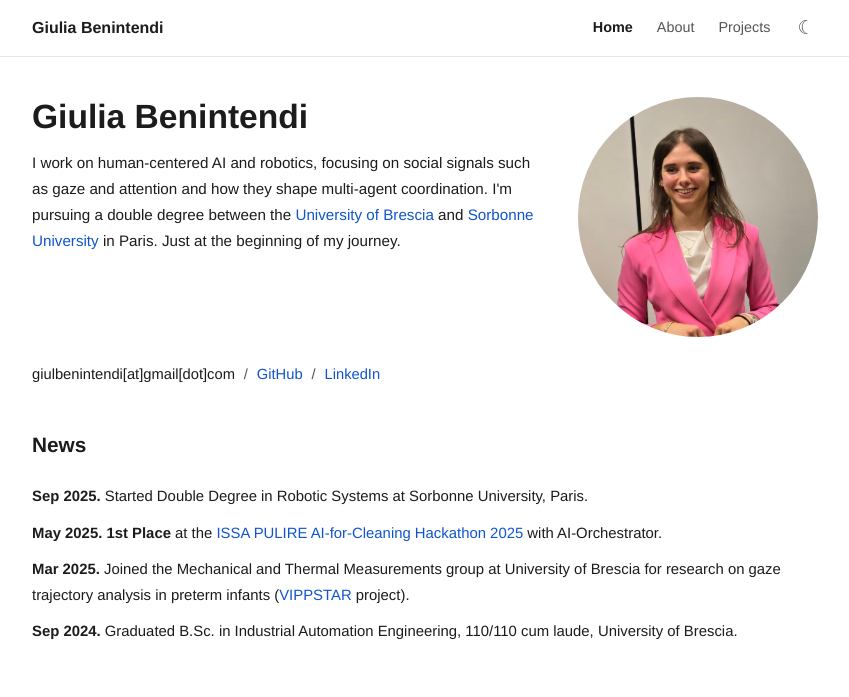
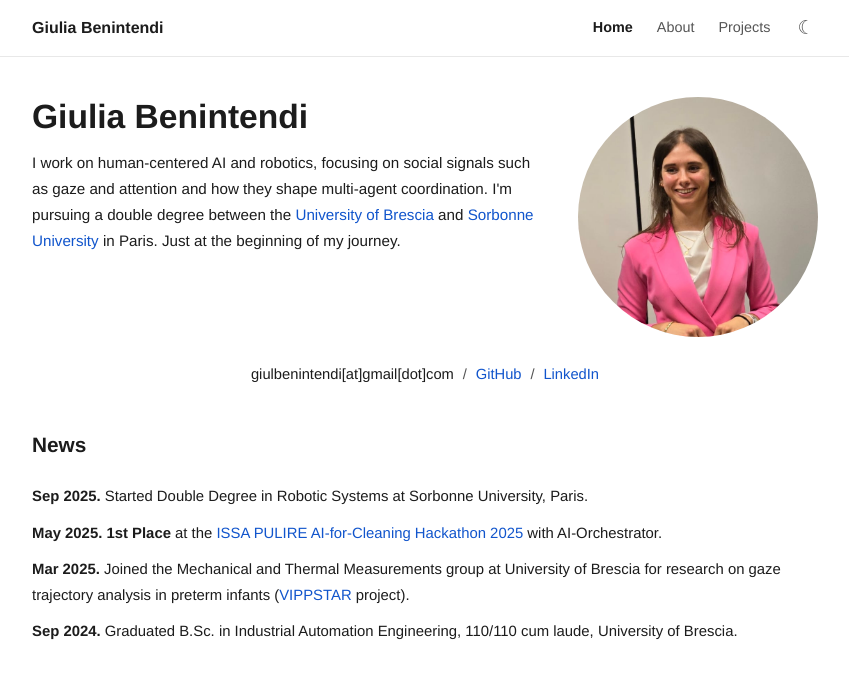
Before and after one commit to giuliabenintendi/giuliabenintendi.github.io, a Jekyll site: the page built from index.html, in a window 1280 px wide and 1400 px high. Shown: the top 697 px of the window, without its empty margins (215-1064 px from the left). Built offline with Jekyll 4.4.1, drawn with Linux system fonts in a browser that asks for light colours.

Commit message:
Fix dark mode toggle, center email/social links
- Use Unicode chars instead of HTML entities for toggle icon
- Added transitions for smooth theme switching
- Centered social links section below intro

Co-Authored-By: Claude Opus 4.6 <noreply@anthropic.com>

```diff
--- a/_layouts/default.html
+++ b/_layouts/default.html
@@ -24,7 +24,7 @@
         <a href="{{ '/' | relative_url }}" {% if page.url == '/' %}class="active"{% endif %}>Home</a>
         <a href="{{ '/about' | relative_url }}" {% if page.url == '/about/' %}class="active"{% endif %}>About</a>
         <a href="{{ '/projects' | relative_url }}" {% if page.url == '/projects/' %}class="active"{% endif %}>Projects</a>
-        <button class="theme-toggle" aria-label="Toggle dark mode">&#9790;</button>
+        <button class="theme-toggle" id="theme-toggle" aria-label="Toggle dark mode"></button>
       </div>
     </div>
   </nav>
@@ -38,15 +38,17 @@
   </footer>
 
   <script>
-    var toggle = document.querySelector('.theme-toggle');
+    (function() {
+      var btn = document.getElementById('theme-toggle');
+      function isDark() {
+        return document.documentElement.getAttribute('data-theme') === 'dark';
+      }
       function updateIcon() {
-      var isDark = document.documentElement.getAttribute('data-theme') === 'dark';
-      toggle.innerHTML = isDark ? '&#9788;' : '&#9790;';
+        btn.textContent = isDark() ? '\u2600' : '\u263E';
       }
       updateIcon();
-    toggle.addEventListener('click', function() {
-      var isDark = document.documentElement.getAttribute('data-theme') === 'dark';
-      if (isDark) {
+      btn.addEventListener('click', function() {
+        if (isDark()) {
           document.documentElement.removeAttribute('data-theme');
           localStorage.setItem('theme', 'light');
         } else {
@@ -55,6 +57,7 @@
         }
         updateIcon();
       });
+    })();
   </script>
 </body>
 </html>
--- a/assets/css/style.css
+++ b/assets/css/style.css
@@ -37,6 +37,7 @@ body {
   background: var(--bg);
   line-height: 1.7;
   -webkit-font-smoothing: antialiased;
+  transition: background 0.3s, color 0.3s;
 }
 
 a {
@@ -55,6 +56,7 @@ a:hover {
   background: var(--nav-bg);
   backdrop-filter: blur(8px);
   z-index: 100;
+  transition: background 0.3s, border-color 0.3s;
 }
 
 .nav-inner {
@@ -158,6 +160,7 @@ a:hover {
   margin-bottom: 2.5rem;
   font-size: 0.92rem;
   line-height: 1.8;
+  text-align: center;
 }
 
 .social-links a {
```
Lines whose indentation alone changed are shown as unchanged.
